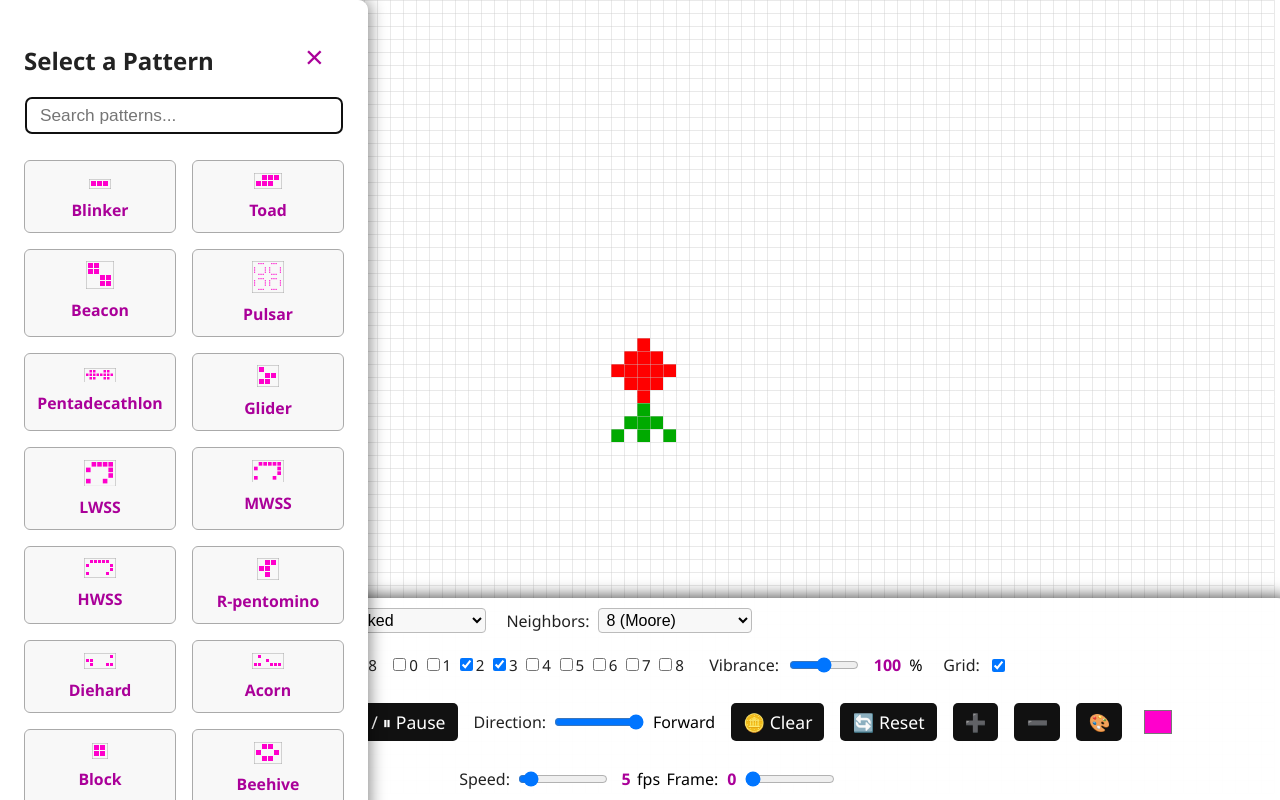
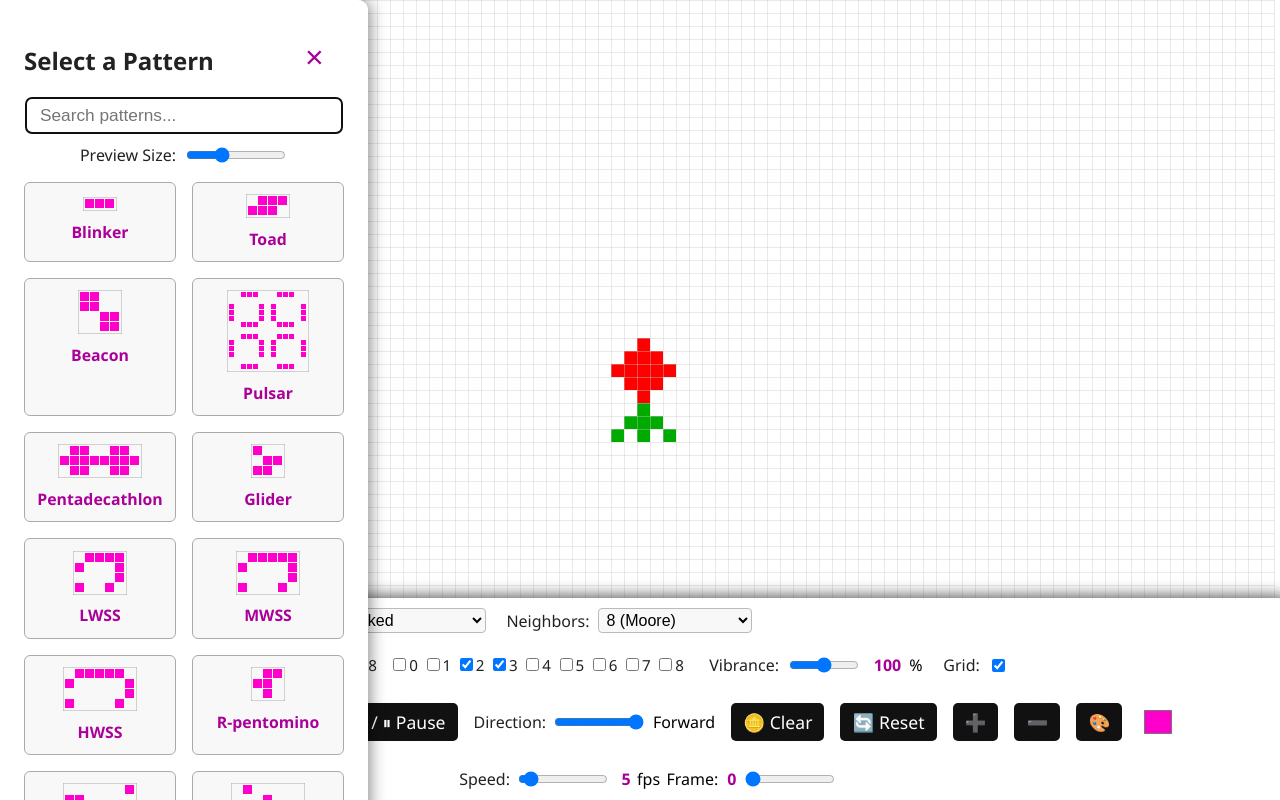
Before and after one commit to CryptvJet/Game-of-Life, a website with bundled scripts: page index.html in a window 1280 px wide. Both pictures are taken after a click on the button "Choose Pattern". Built offline with nearby package versions, Linux system fonts and the light colour scheme.

Commit message:
Enhance pattern preview scaling

```diff
--- a/index.html
+++ b/index.html
@@ -80,6 +80,10 @@
       <button id="close-patterns-menu" class="close-btn">&times;</button>
       <h2>Select a Pattern</h2>
       <input id="pattern-search" type="text" placeholder="Search patterns..." autocomplete="off">
+      <div id="preview-size">
+        <label for="pattern-zoom">Preview Size:</label>
+        <input id="pattern-zoom" type="range" min="0.5" max="2" step="0.25" value="1">
+      </div>
       <div id="pattern-list"></div>
     </div>
   </div>
--- a/src/main.js
+++ b/src/main.js
@@ -46,6 +46,7 @@ let lastFrame = 0;
 let frameInterval = 1000 / fps;
 let frameCount = 0;
 let forward = true;
+let patternPreviewZoom = 1;
 
 // --- B/S Rule Checkboxes ---
 function makeCheckboxGroup(container, arr, labelPrefix, onChange) {
@@ -287,6 +288,8 @@ const patternModal = document.getElementById('pattern-modal');
 const closePatternsBtn = document.getElementById('close-patterns-menu');
 const patternList = document.getElementById('pattern-list');
 const patternSearch = document.getElementById('pattern-search');
+const patternZoomSlider = document.getElementById('pattern-zoom');
+patternPreviewZoom = parseFloat(patternZoomSlider.value);
 
 // Show modal
 openPatternsBtn.onclick = function() {
@@ -307,6 +310,10 @@ patternModal.addEventListener('mousedown', e => {
 patternSearch.oninput = function() {
   renderPatternList(patternSearch.value.trim());
 };
+patternZoomSlider.oninput = function() {
+  patternPreviewZoom = parseFloat(patternZoomSlider.value);
+  renderPatternList(patternSearch.value.trim());
+};
 
 function renderPatternList(filter) {
   const filterLower = filter.toLowerCase();
@@ -320,7 +327,7 @@ function renderPatternList(filter) {
       // Render preview
       const preview = document.createElement('div');
       preview.className = 'pattern-preview';
-      preview.appendChild(makePatternCanvas(pattern));
+      preview.appendChild(makePatternCanvas(pattern, patternPreviewZoom));
       // Name
       const pname = document.createElement('div');
       pname.className = 'pattern-name';
@@ -337,14 +344,15 @@ function renderPatternList(filter) {
     });
 }
 // Helper: Make a mini-canvas for preview
-function makePatternCanvas(pattern) {
-  const size = 28;
+function makePatternCanvas(pattern, zoom = 1) {
   const pad = 2;
   const rows = pattern.length;
   const cols = Math.max(...pattern.map(row => row.length));
-  const cell = Math.min(size / cols, size / rows, 6);
-  const w = cols * cell + pad*2;
-  const h = rows * cell + pad*2;
+  const maxDim = Math.max(rows, cols);
+  const base = 80 * zoom;
+  const cell = Math.max(2, Math.min(10, Math.floor(base / maxDim)));
+  const w = cols * cell + pad * 2;
+  const h = rows * cell + pad * 2;
   const c = document.createElement('canvas');
   c.width = w; c.height = h; c.style.width = w+'px'; c.style.height = h+'px';
   const ctx = c.getContext('2d');
--- a/style.css
+++ b/style.css
@@ -255,3 +255,12 @@ label {
   margin-right: auto;
   display: block;
 }
+#preview-size {
+  display: flex;
+  align-items: center;
+  gap: 0.5em;
+  justify-content: center;
+}
+#pattern-zoom {
+  width: 100px;
+}
```
